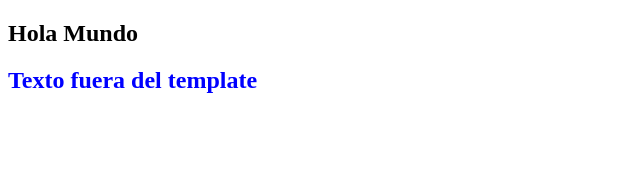
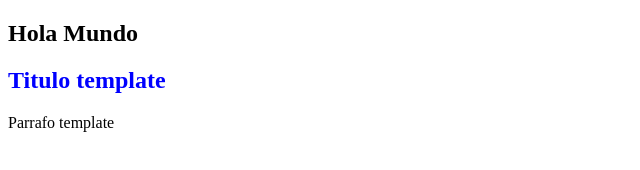
Before and after one commit to OmairaBarrera/webComponents, a plain HTML site: page slot/index.html in a window 1280 px wide. Shown: the whole page, without its empty margins (0-640 px from the left). Drawn offline with Linux system fonts and the light colour scheme.

Commit message:
feat: :sparkles: Example multi content slot
use some conten slot in the web component

```diff
--- a/slot/index.html
+++ b/slot/index.html
@@ -8,7 +8,10 @@
 </head>
 <body>
     <h2>Hola Mundo</h2>
-    <my-element>Texto fuera del template</my-element>
+    <my-element>
+        <span slot="titulo">Titulo template</span>
+        <span slot="parrafo">Parrafo template</span>
+    </my-element>
     <!--JS-->
     <script type="module" src="./my-element.js"></script>
 </body>
--- a/slot/my-element.js
+++ b/slot/my-element.js
@@ -11,8 +11,13 @@ class myELement extends HTMLElement {
         template.innerHTML = `
             <section>
                 <h2>
-                    <slot></slot>
+                    <slot name="titulo"></slot>
                 </h2>
+                <div>
+                    <p>
+                        <slot name="parrafo"></slot>
+                    </p>
+                </div>
             </section>
             ${this.getStyle()}
         `
```
